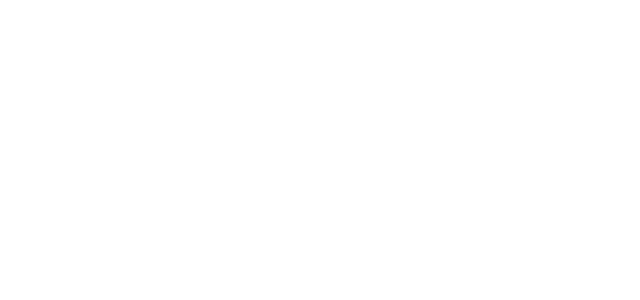
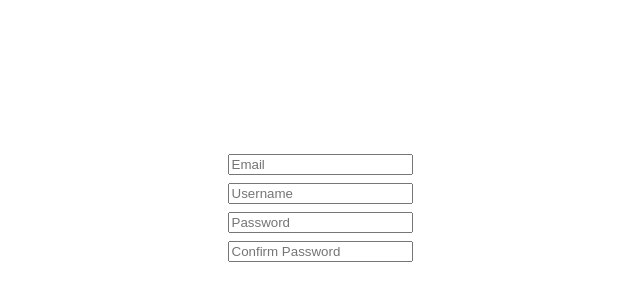
Before and after one commit to alexrao2000/g4u-client, a React (Vite) app: page /auth in a window 1280 px wide. Before the commit this address had no page. Shown: the part 192-492 px from the top of the page, without its empty margins (320-960 px from the left). Built offline with nearby package versions, Linux system fonts and the light colour scheme.

Commit message:
Changed Home.tsx to Referral.tsx

```diff
--- a/src/App.tsx
+++ b/src/App.tsx
@@ -1,13 +1,15 @@
 import { Route, Routes } from 'react-router-dom';
-import Home from './pages/Home';
+import Referral from './pages/Referral';
 import Register from './pages/Register';
+import Auth from './pages/Auth';
 import './App.css'
 
 function App() {
 
   return (
     <Routes>
-      <Route path="/" element={<Home />}/>
+      <Route path="/auth" element={<Auth />}/>
+      <Route path="/referral" element={<Referral />}/>
       <Route path="/register" element={<Register />}/>
     </Routes>
   )
--- /dev/null
+++ b/src/css/Auth.css
@@ -0,0 +1,5 @@
+.form {
+  display: flex;
+  flex-direction: column;
+  gap: 0.5rem;
+}
--- /dev/null
+++ b/src/pages/Auth.tsx
@@ -0,0 +1,22 @@
+import { useState} from 'react';
+import '../css/Auth.css';
+
+function AuthPanel() {
+
+  const [email, setEmail] = useState<string>('')
+  const [username, setUsername] = useState<string>('')
+  const [password, setPassword] = useState<string>('')
+
+  return (
+    <div>
+      <form className='form'>
+        <input placeholder='Email' onChange={e => setEmail(e.target.value)}></input>
+        <input placeholder='Username' onChange={e => setUsername(e.target.value)}></input>
+        <input placeholder='Password' onChange={e => setPassword(e.target.value)}></input>
+        <input placeholder='Confirm Password'></input>
+      </form>
+    </div>
+  )
+}
+
+export default AuthPanel
--- a/src/pages/Home.tsx
+++ b/src/pages/Referral.tsx
@@ -3,7 +3,7 @@ import { getReferralCode } from '../api/referral';
 import '../css/Home.css';
 //import { useNavigate } from 'react-router-dom';
 
-function Home() {
+function Referral() {
   const [referralCode, setReferralCode] = useState<string>(''); // Placeholder
   const [copied, setCopied] = useState<boolean>(false);
 
@@ -76,4 +76,4 @@ function Home() {
   )
 }
 
-export default Home;
+export default Referral;
```
